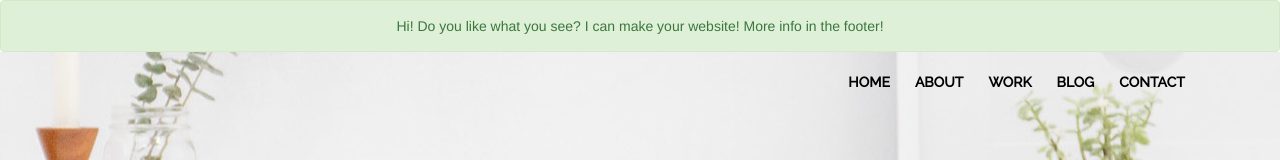
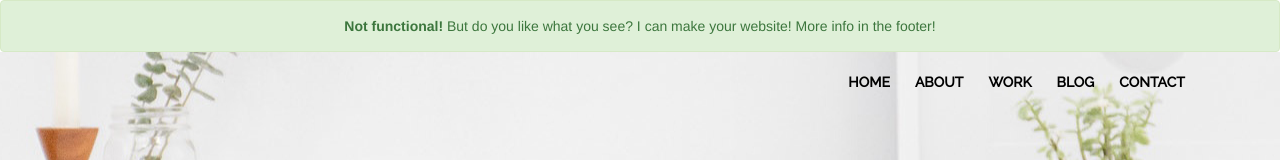
Before and after one commit to MatheusFreitag/Design, a plain HTML site: page index.html in a window 1280 px wide. Shown: the top 160 px of the page. Drawn offline with Linux system fonts and the light colour scheme.

Commit message:
Explicit that site is not functional

```diff
--- a/index.html
+++ b/index.html
@@ -8,7 +8,7 @@
     <title>Designs</title>
   </head>
   <body>
-    <div class="alert alert-success" role="alert">Hi! Do you like what you see? I can make your website!
+    <div class="alert alert-success" role="alert"><b>Not functional!</b> But do you like what you see? I can make your website!
     More info in the footer!
     </div>
     <div class="container-fluid">
```
